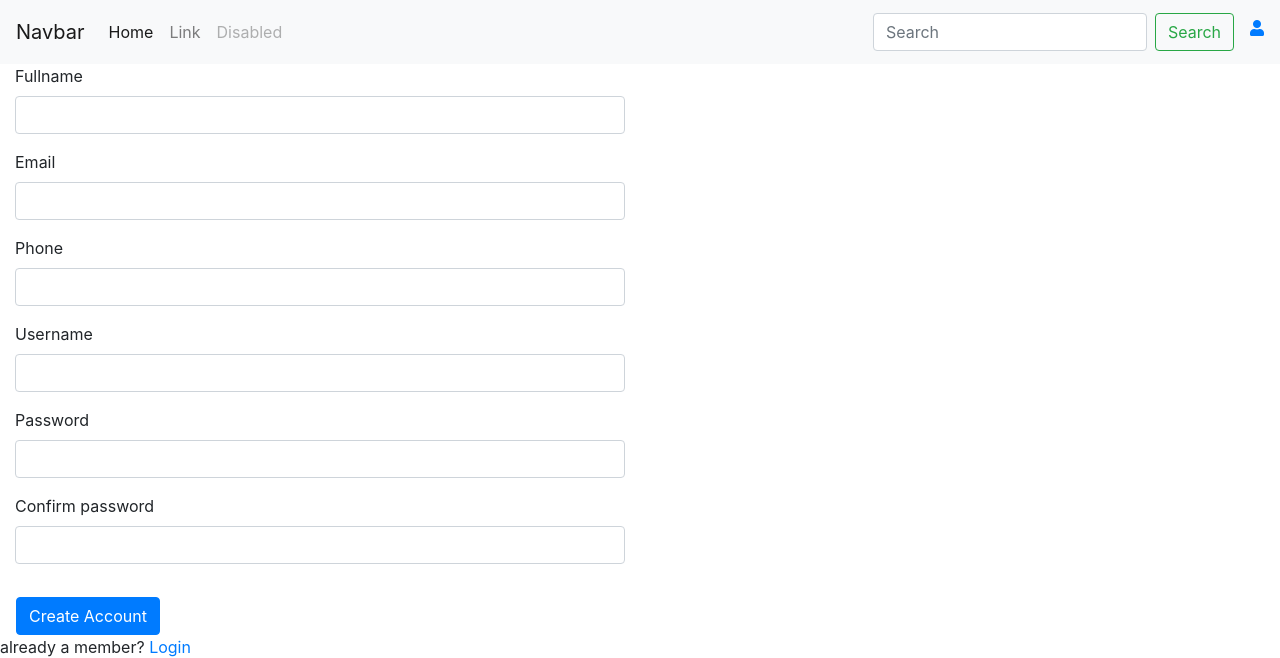
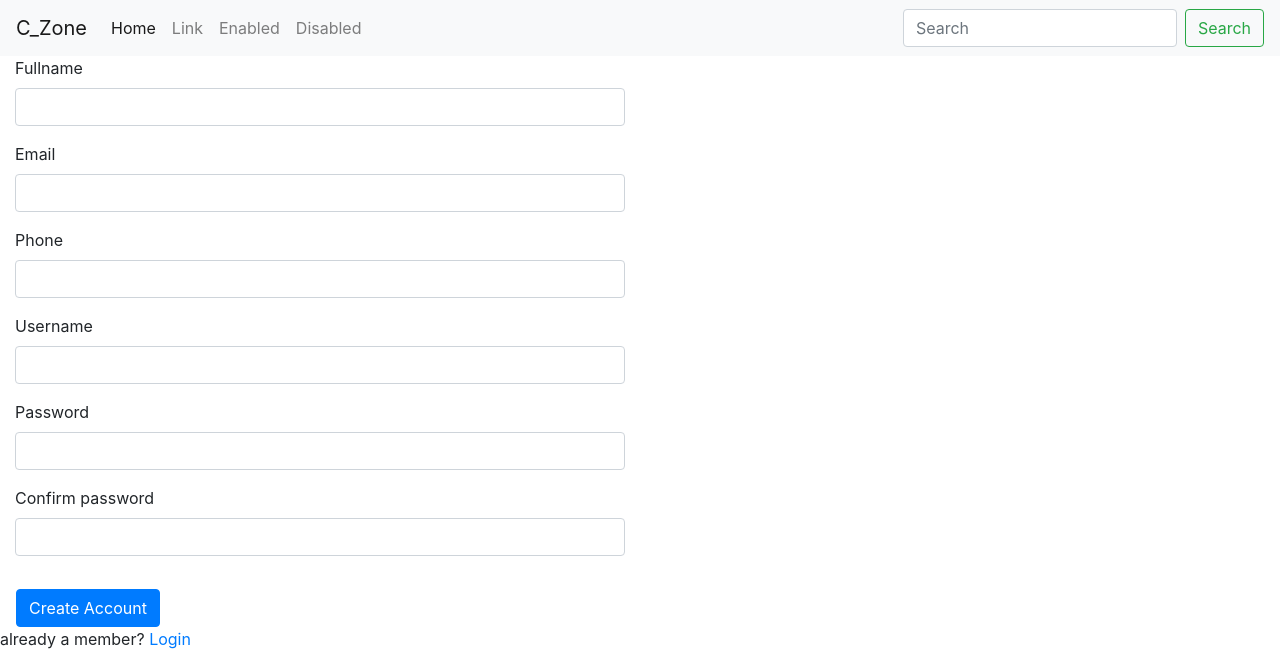
Before and after one commit to iam-anuroop/C_zone, a Django app: page / in a window 1280 px wide. Shown: the top 658 px of the page. Run offline with Django 4.2, Linux system fonts and the light colour scheme; some libraries are stand-ins or nearby versions.

Commit message:
navbar and styling

```diff
--- a/C_zone/C_zone/urls.py
+++ b/C_zone/C_zone/urls.py
@@ -16,9 +16,11 @@ Including another URLconf
 """
 from django.contrib import admin
 from django.urls import path,include
+from django.conf import settings
+from django.conf.urls.static import static
 
 urlpatterns = [
     path('',include('User_manage.u_urls')),
     path('hotel/',include('Hotel_manage.h_urls')),
     path('admin/', admin.site.urls),
-]
+]+static(settings.MEDIA_URL, document_root = settings.MEDIA_ROOT)
--- a/C_zone/Hotel_manage/models.py
+++ b/C_zone/Hotel_manage/models.py
@@ -15,6 +15,7 @@ class HotelDetails(models.Model):
     state = models.CharField(max_length=255)
     city = models.CharField(max_length=255)
     pin_code = models.CharField(max_length=10)
+    hotel_profile = models.ImageField(upload_to='hotel_profile/')
     hotel_owner_name = models.CharField(max_length=255)
     hotel_owner_email = models.EmailField()
     hotel_owner_contact = models.CharField(max_length=20)
--- a/C_zone/User_manage/views.py
+++ b/C_zone/User_manage/views.py
@@ -103,7 +103,6 @@ def login_view(request):
         username = request.POST['username']
         password = request.POST['password']
         user = authenticate(request, username=username, password=password)
-        print(user)
         if user.mail_activation == True:
             if user is not None:
                 try:
--- a/C_zone/templates/account/registration.html
+++ b/C_zone/templates/account/registration.html
@@ -1,6 +1,6 @@
 {% extends 'base.html' %}
 {% block content %}
-{% include 'navbar.html' %}
+{% include 'includes/navbar.html' %}
 
 <form method="POST" action="{% url 'registration' %}">
     {% csrf_token %}
--- a/C_zone/templates/base.html
+++ b/C_zone/templates/base.html
@@ -12,18 +12,26 @@
         <meta name="viewport" content="width=device-width, initial-scale=1">
         <link rel="stylesheet" href="">
         <!-- Add this in the <head> section of your HTML -->
-        <link rel="stylesheet" href="https://cdnjs.cloudflare.com/ajax/libs/font-awesome/5.15.3/css/all.min.css">
         <link rel="stylesheet" href="https://cdn.jsdelivr.net/npm/bootstrap@4.0.0/dist/css/bootstrap.min.css" integrity="sha384-Gn5384xqQ1aoWXA+058RXPxPg6fy4IWvTNh0E263XmFcJlSAwiGgFAW/dAiS6JXm" crossorigin="anonymous">
-    </head>
-    <body>
-        {% block content %}
 
-        {% endblock content %}
 
+        <!-- for navbar starts here -->
 
         <script src="https://code.jquery.com/jquery-3.2.1.slim.min.js" integrity="sha384-KJ3o2DKtIkvYIK3UENzmM7KCkRr/rE9/Qpg6aAZGJwFDMVNA/GpGFF93hXpG5KkN" crossorigin="anonymous"></script>
         <script src="https://cdn.jsdelivr.net/npm/popper.js@1.12.9/dist/umd/popper.min.js" integrity="sha384-ApNbgh9B+Y1QKtv3Rn7W3mgPxhU9K/ScQsAP7hUibX39j7fakFPskvXusvfa0b4Q" crossorigin="anonymous"></script>
         <script src="https://cdn.jsdelivr.net/npm/bootstrap@4.0.0/dist/js/bootstrap.min.js" integrity="sha384-JZR6Spejh4U02d8jOt6vLEHfe/JQGiRRSQQxSfFWpi1MquVdAyjUar5+76PVCmYl" crossorigin="anonymous"></script>
-        <script src="" async defer></script>
+
+
+        <!-- Add these script tags to your HTML file -->
+
+
+    </head>
+    <body>
+        {% load static %}
+
+        {% block content %}
+
+        {% endblock content %}
+        <script src="" async defer>    </script>
     </body>
 </html>
--- /dev/null
+++ b/C_zone/templates/includes/navbar.html
@@ -0,0 +1,44 @@
+{% extends 'base.html' %}
+
+{% block content %}
+<nav class="navbar navbar-expand-lg navbar-light bg-light">
+    <a class="navbar-brand" href="#">C_Zone</a>
+    <button class="navbar-toggler" type="button" data-toggle="collapse" data-target="#navbarSupportedContent" aria-controls="navbarSupportedContent" aria-expanded="false" aria-label="Toggle navigation">
+      <span class="navbar-toggler-icon"></span>
+    </button>
+
+    <div class="collapse navbar-collapse" id="navbarSupportedContent">
+      <ul class="navbar-nav mr-auto">
+        <li class="nav-item active">
+          <a class="nav-link" href="#">Home</a>
+        </li>
+        <li class="nav-item">
+          <a class="nav-link" href="#">Link</a>
+        </li>
+        <li class="nav-item dropdown">
+            <a class="nav-link" href="#">Enabled</a>
+        </li>
+        <li class="nav-item">
+          <a class="nav-link" href="#">Disabled</a>
+        </li>
+      </ul>
+      <form class="form-inline my-2 my-lg-0">
+        <input class="form-control mr-sm-2" type="search" placeholder="Search" aria-label="Search">
+        <button class="btn btn-outline-success my-2 my-sm-0" type="submit">Search</button>
+      </form>
+    </div>
+  </nav>
+
+
+
+  <script>
+    $(document).ready(function() {
+      $('.navbar-toggler').click(function() {
+        $('.collapse').toggleClass('show');
+      });
+    });
+  </script>
+
+
+
+{% endblock content %}
--- a/C_zone/templates/navbar.html
+++ /dev/null
@@ -1,36 +0,0 @@
-{% extends 'base.html' %}
-{% block content %}
-
-<nav class="navbar navbar-expand-lg navbar-light bg-light">
-    <button class="navbar-toggler" type="button" data-toggle="collapse" data-target="#navbarTogglerDemo03" aria-controls="navbarTogglerDemo03" aria-expanded="false" aria-label="Toggle navigation">
-      <span class="navbar-toggler-icon"></span>
-    </button>
-    <a class="navbar-brand" href="#">Navbar</a>
-
-    <div class="collapse navbar-collapse" id="navbarTogglerDemo03">
-      <ul class="navbar-nav mr-auto mt-2 mt-lg-0">
-        <li class="nav-item active">
-          <a class="nav-link" href="#">Home <span class="sr-only">(current)</span></a>
-        </li>
-        <li class="nav-item">
-          <a class="nav-link" href="#">Link</a>
-        </li>
-        <li class="nav-item">
-          <a class="nav-link disabled" href="#">Disabled</a>
-        </li>
-      </ul>
-      <form class="form-inline my-2 my-lg-0">
-        <input class="form-control mr-sm-2" type="search" placeholder="Search" aria-label="Search">
-        <button class="btn btn-outline-success my-2 my-sm-0" type="submit">Search</button>
-
-      </form>
-      <form class="form-inline my-2 my-lg-0">
-        <ul class='list-unstyled pl-3 pt-2'>
-            <li><a href="#"><i class="fas fa-user"></i></a></li>
-        </ul>
-      </form>
-
-    </div>
-</nav>
-
-{% endblock content %}
```
Also changed, not shown: C_zone/C_zone/settings.py (+14 -0 lines), C_zone/Hotel_manage/views.py (+35 -26 lines), C_zone/templates/hotel_account/hotel_reg.html (+8 -5 lines), C_zone/templates/pages/home.html (added, +9 -0 lines), C_zone/Hotel_manage/Hotel_form.py (line endings or trailing spaces), C_zone/Hotel_manage/migrations/0002_hoteldetails_hotel_profile.py (added).
